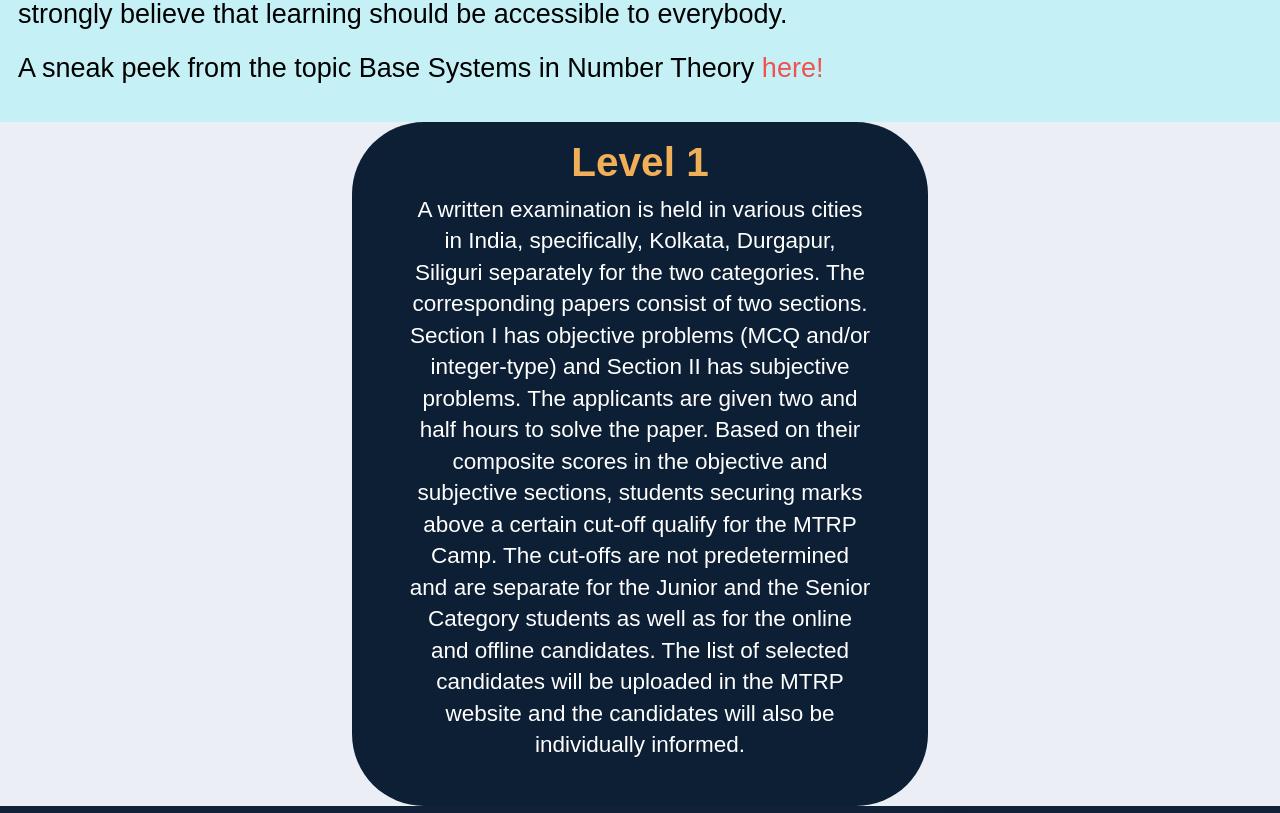
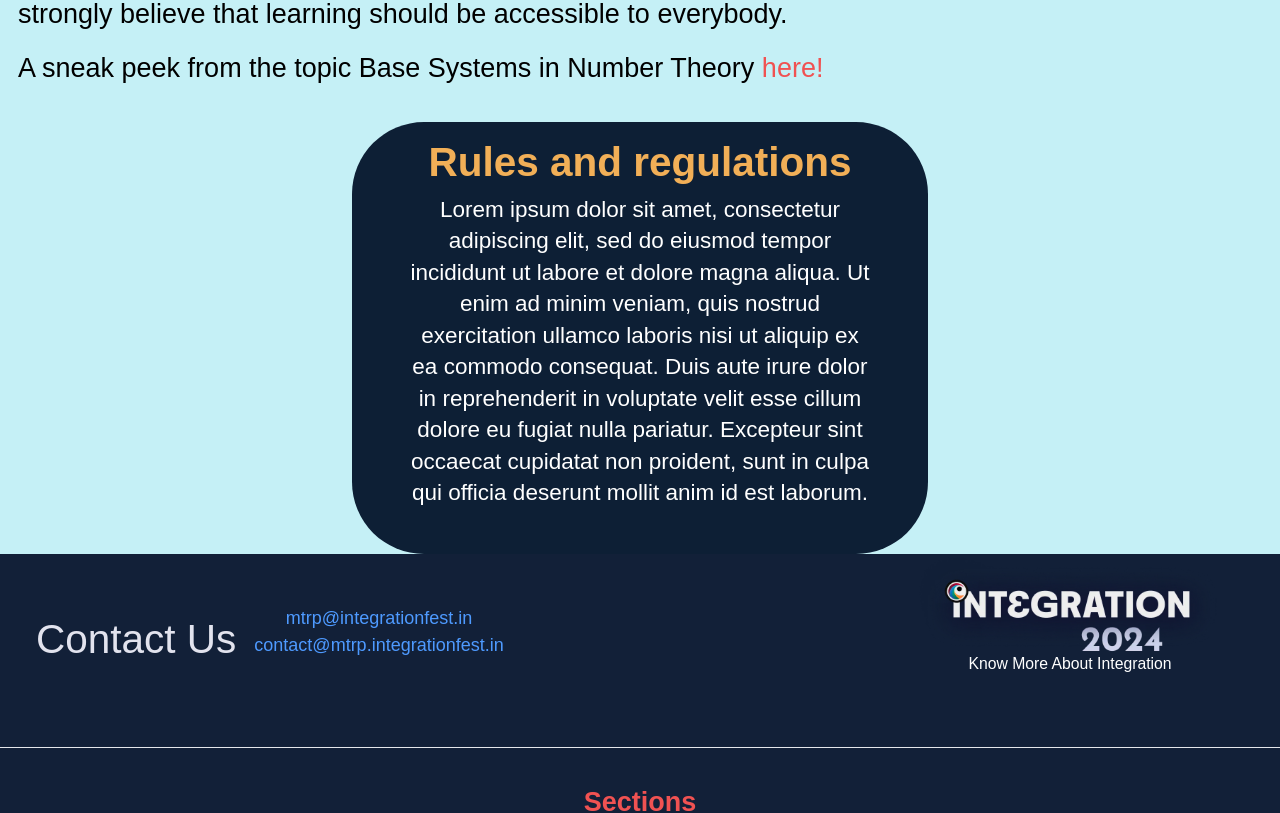
Before and after one commit to Integration-ISIK/mtrp-2024-website, a Next.js app: page /resources in a window 1280 px wide. Shown: the part 900-1713 px from the top of the page. Built offline with nearby package versions, Linux system fonts and the light colour scheme; a web font is replaced by a local one.

Commit message:
Update page.tsx

```diff
--- a/app/resources/page.tsx
+++ b/app/resources/page.tsx
@@ -25,16 +25,15 @@
             </p>
             <p className='text-xl p-2 pb-6 font-light md:text-2xl'>A sneak peek from the topic Base Systems in Number Theory <a href="https://drive.google.com/file/d/1jsMz3Xw3u4SPMN8wMNdp0daf9HWa1XZ2/view" className='text-red-500'>here!</a></p>
           </div>
-        </div>
-
-        <div className='flex flex-row flex-wrap justify-center gap-4'>
-          <div className='max-w-[90%] md:max-w-[45%] bg-[#0D1F35] rounded-[4rem]'>
-            <div className=" whitespace-pre-line font-bold text-3xl md:text-4xl px-2 pt-4">
-              <p className='text-[#F1AF57] md:pb-0 text-center'>Level 1</p>
+          <div className='flex flex-row flex-wrap justify-center gap-4'>
+            <div className='max-w-[90%] md:max-w-[45%] bg-[#0D1F35] rounded-[4rem]'>
+              <div className=" whitespace-pre-line font-bold text-3xl md:text-4xl px-2 pt-4">
+                <p className='text-[#F1AF57] md:pb-0 text-center'>Rules and regulations</p>
+              </div>
+              <p className='pt-2 pb-10 md:text-xl text-[#ffffff] leading-8 mx-[4%] md:mx-[10%] text-center'>
+                  Lorem ipsum dolor sit amet, consectetur adipiscing elit, sed do eiusmod tempor incididunt ut labore et dolore magna aliqua. Ut enim ad minim veniam, quis nostrud exercitation ullamco laboris nisi ut aliquip ex ea commodo consequat. Duis aute irure dolor in reprehenderit in voluptate velit esse cillum dolore eu fugiat nulla pariatur. Excepteur sint occaecat cupidatat non proident, sunt in culpa qui officia deserunt mollit anim id est laborum.
+              </p>
             </div>
-            <p className='pt-2 pb-10 md:text-xl text-[#ffffff] leading-8 mx-[4%] md:mx-[10%] text-center'>
-                A written examination is held in various cities in India, specifically, Kolkata, Durgapur, Siliguri separately for the two categories. The corresponding papers consist of two sections. Section I has objective problems (MCQ and/or integer-type) and Section II has subjective problems. The applicants are given two and half hours to solve the paper. Based on their composite scores in the objective and subjective sections, students securing marks above a certain cut-off qualify for the MTRP Camp. The cut-offs are not predetermined and are separate for the Junior and the Senior Category students as well as for the online and offline candidates. The list of selected candidates will be uploaded in the MTRP website and the candidates will also be individually informed.
-            </p>
           </div>
         </div>
       </main>
```
